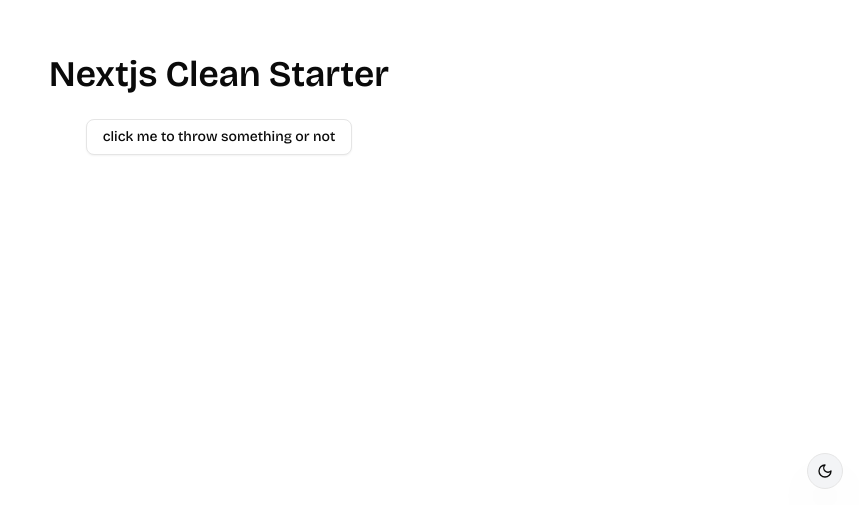
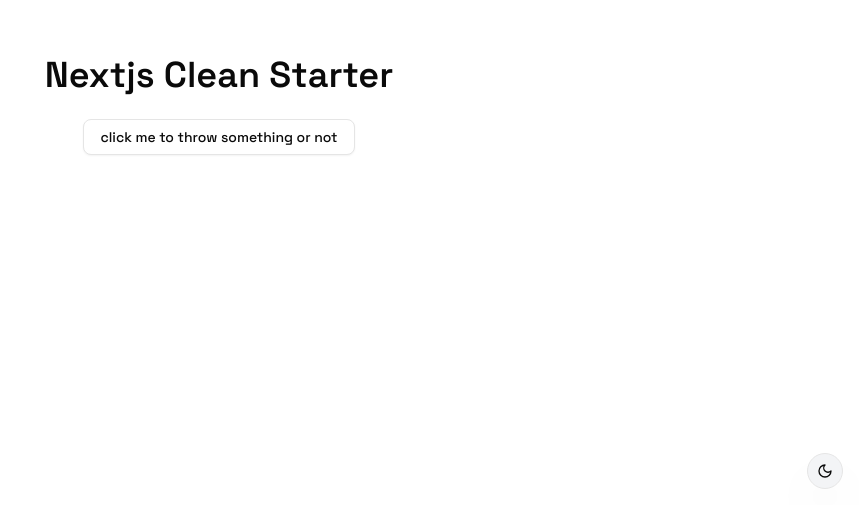
Before and after one commit to pietrodev07/next-clean-starter, a Next.js app: page / in a window 1280 px wide. Shown: the part 295-800 px from the top of the page, without its empty margins (421-1280 px from the left). Built offline with nearby package versions, Linux system fonts and the light colour scheme.

Commit message:
chore(font): change app font

```diff
--- a/src/app/layout.tsx
+++ b/src/app/layout.tsx
@@ -1,20 +1,19 @@
 import "./globals.css";
 import { Metadata } from "next";
-import { cn } from "@/lib/utils";
 import { PropsWithChildren } from "react";
 import { metadatInfo } from "@/lib/metadata";
+import { Space_Grotesk } from "next/font/google";
 import { Providers } from "@/components/providers";
-import { Bricolage_Grotesque } from "next/font/google";
 import { ThemeToggle } from "@/components/theme-toggle";
 
-const bricolageFont = Bricolage_Grotesque({ subsets: ["latin"] });
+const appFont = Space_Grotesk({ subsets: ["latin"] });
 
 export const metadata: Metadata = metadatInfo;
 
 export default function RootLayout({ children }: PropsWithChildren) {
   return (
     <html lang="en" suppressHydrationWarning>
-      <body className={cn(bricolageFont.className, "antialiased")}>
+      <body className={appFont.className}>
         <Providers>
           {children}
           <ThemeToggle />
```
